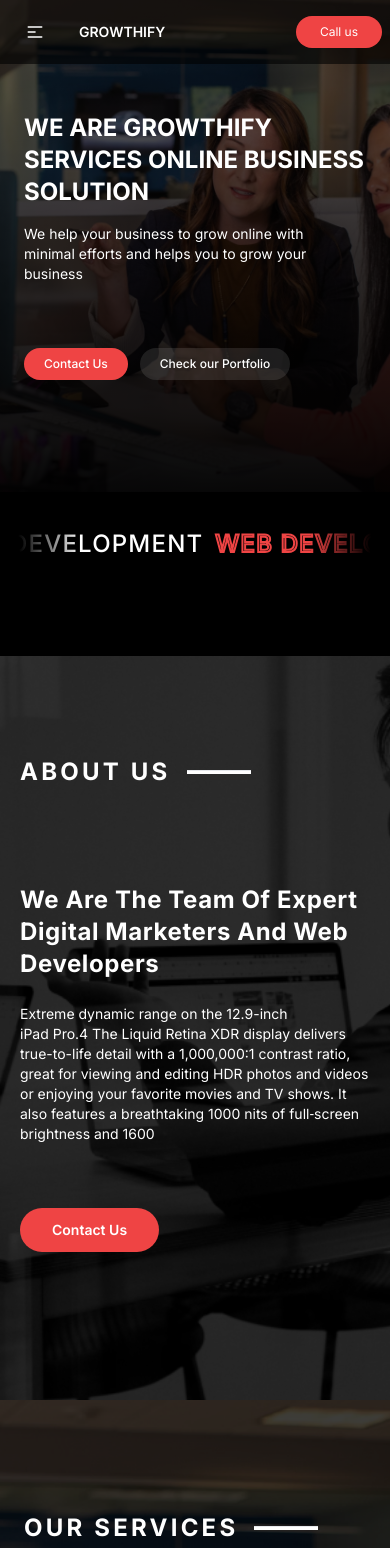
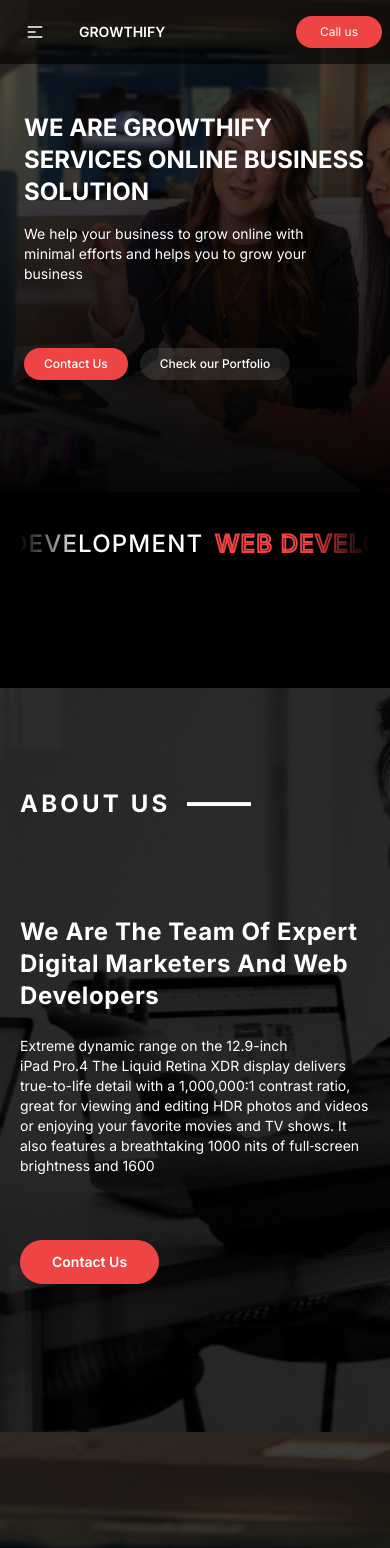
Before and after one commit to lovesinghkalbhor/Growthify, a Next.js app: page /home in a window 390 px wide. Shown: the top 1548 px of the page. Built offline with nearby package versions, Linux system fonts and the light colour scheme.

Commit message:
added animation

```diff
--- a/src/app/home/page.jsx
+++ b/src/app/home/page.jsx
@@ -205,7 +205,7 @@ export default function Home() {
         </motion.div> */}
       </motion.div>
 
-      <section className="relative md:mt-40 sm:mt-48 xs:mt-32 mt-20">
+      <section className="relative md:mt-40 sm:mt-48 xs:mt-32 mt-28">
         <div className="about__us xl:container  xl:mx-auto flex lg:flex-row-reverse   pb-60">
           <div className="about__us-image-container relative">
             <Image
```
